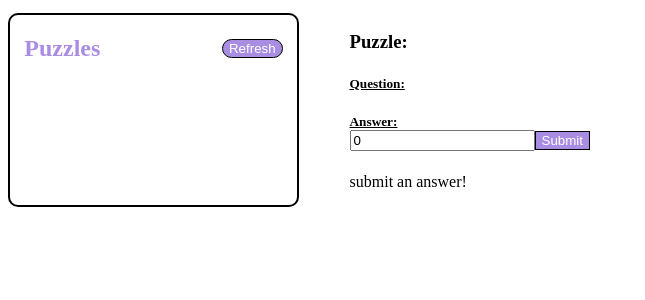
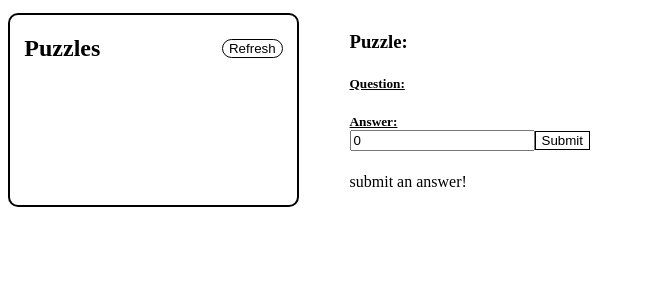
Before and after one commit to devan-srinivasan/bibliomathica, a React app in the folder src/: page / in a window 1280 px wide. Shown: the top 300 px of the page, without its empty margins (0-645 px from the left). Built offline with nearby package versions, Linux system fonts and the light colour scheme; the HTML template or start-up script is replaced by a standard one.

Commit message:
fixed up the JS UI

```diff
--- a/src/javascript/InputSubmit.js
+++ b/src/javascript/InputSubmit.js
@@ -27,6 +27,7 @@ class InputSubmit extends Component {
         />
 
         <button
+          className="btn btn-secondary"
           onClick={() =>
             this.props.handleSubmission(this.state.submitted.toString())
           }
--- a/src/javascript/PuzzleList.js
+++ b/src/javascript/PuzzleList.js
@@ -40,7 +40,7 @@ class PuzzleList extends Component {
       <div className="PuzzleList">
         <div className="list-header">
           <h2>Puzzles</h2>
-          <button onClick={() => this.getPuzzles()}>Refresh</button>
+          <button className="btn btn-secondary" onClick={() => this.getPuzzles()}>Refresh</button>
         </div>
         {puzzleItems}
       </div>
--- a/src/javascript/react-stylesheets/InputSubmit.css
+++ b/src/javascript/react-stylesheets/InputSubmit.css
@@ -1,10 +1,14 @@
 button {
     border-style: solid;
     border-width: 1px;
-    background-color: #a98de2;
-    color: white;
+    background-color: white;
+    color: black;
 }
 
 button:hover {
     opacity: 0.8;
 }
+
+InputSubmit input {
+    margin-top: 1%;
+}
--- a/src/javascript/react-stylesheets/PuzzleList.css
+++ b/src/javascript/react-stylesheets/PuzzleList.css
@@ -7,7 +7,7 @@
 .list-header h2 {
     margin-right: auto;
     margin-left: 5%;
-    color: #a98de2;
+    color: black;
 }
 
 .list-header button {
@@ -24,8 +24,8 @@
     border-width: 1px;
     border-radius: 10px;
     width: 90%;
-    background-color: #a98de2;
-    color: white;
+    background-color: white;
+    color: black;
 }
 
 .Puzzle {
--- a/src/static/bibliomath/collection.css
+++ b/src/static/bibliomath/collection.css
@@ -1,7 +1,7 @@
 .completed-item-container, .collection-item-header, .col-header-right {
     display: flex;
     flex-direction: row;
-    align-items: center;
+    align-items: flex-start;
 }
 
 .completed-item-container, .col-header-right{
```
